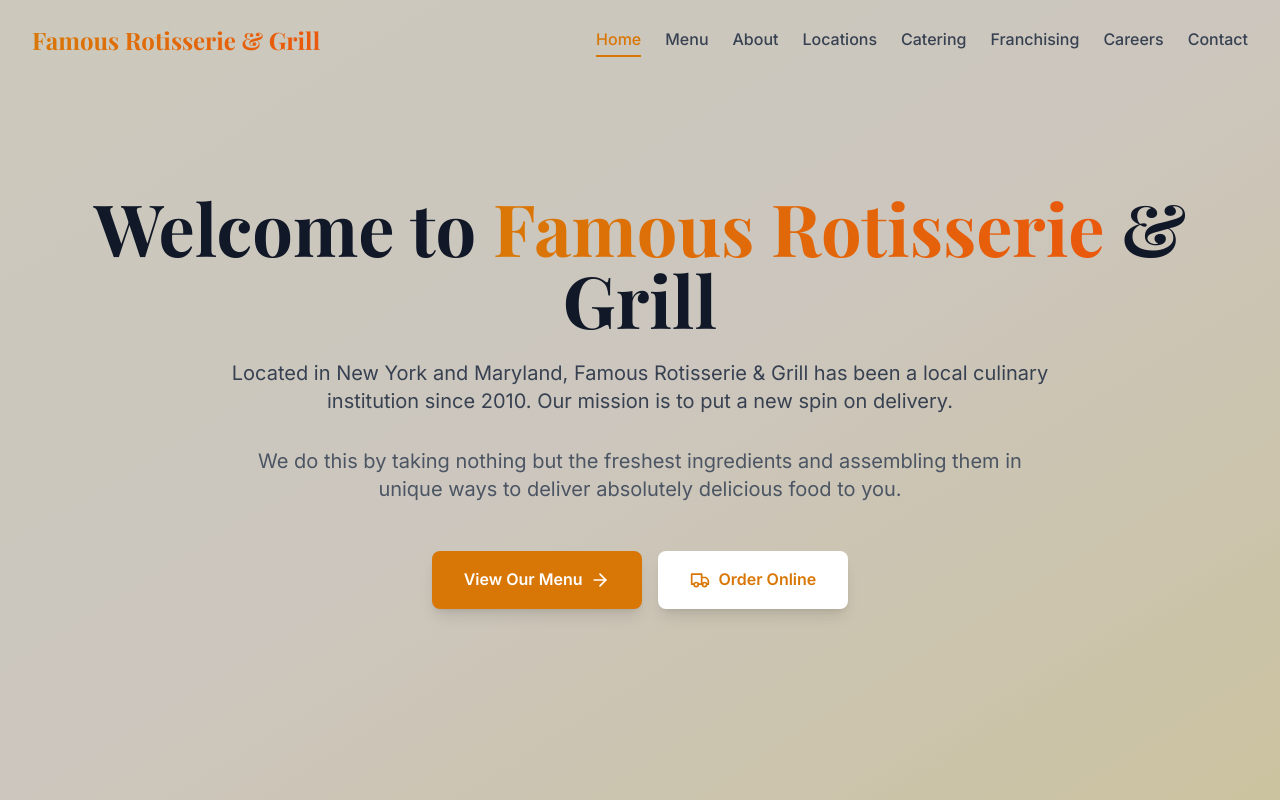
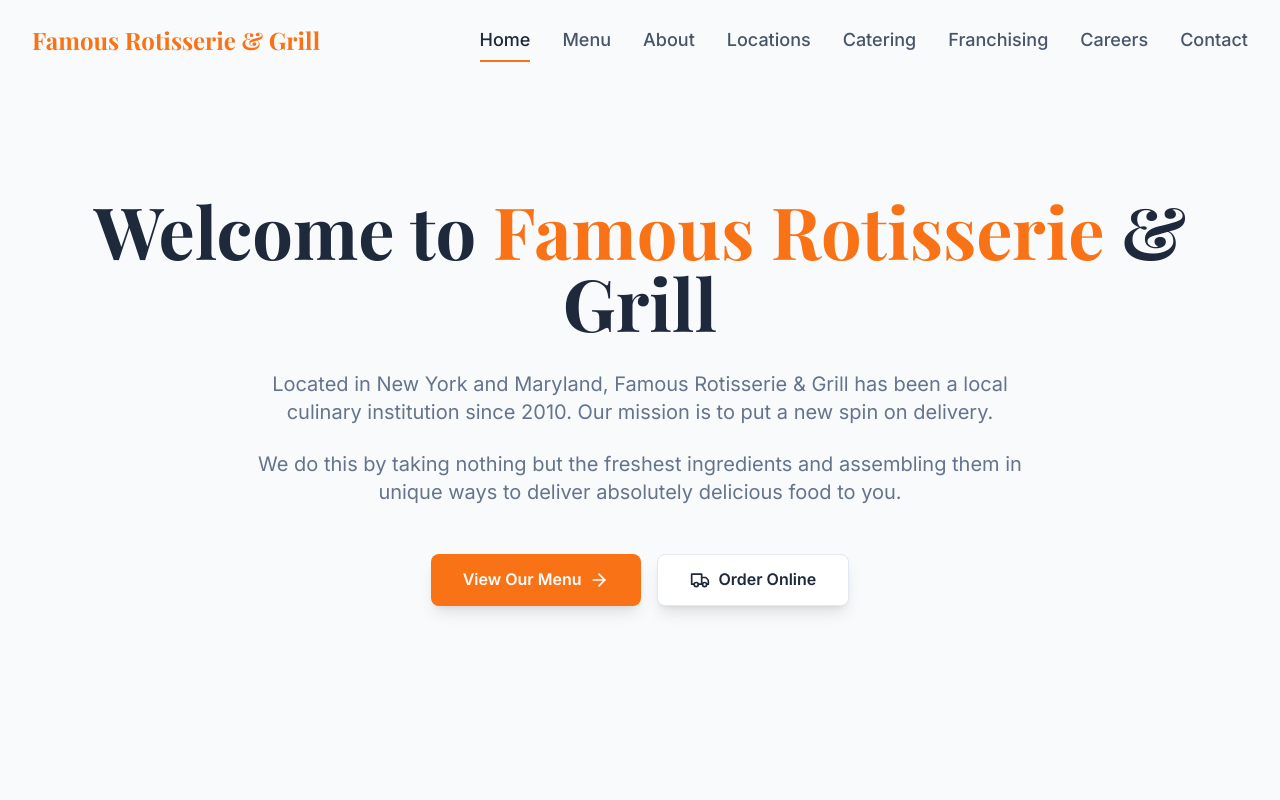
Before and after one commit to patriotsbreeze/famous-rotisserie, a React (Create React App) app: page / in a window 1280 px wide. Shown: the top 800 px of the page. Built offline with nearby package versions, Linux system fonts and the light colour scheme.

Commit message:
v1.18
- now scrolls to the top
- ui changes on homepage

```diff
--- a/src/App.js
+++ b/src/App.js
@@ -1,8 +1,8 @@
 import React from 'react';
 import { Routes, Route } from 'react-router-dom';
-import { Helmet } from 'react-helmet-async';
 import Navbar from './components/Navbar';
 import Footer from './components/Footer';
+import ScrollToTop from './components/ScrollToTop';
 import Home from './pages/Home';
 import Menu from './pages/Menu';
 import About from './pages/About';
@@ -15,12 +15,7 @@ import Careers from './pages/Careers';
 function App() {
   return (
     <div className="App">
-      <Helmet>
-        <title>Famous Rotisserie & Grill - Fresh Mexican Style Chicken</title>
-        <meta name="description" content="Famous Rotisserie & Grill - Fresh Mexican 'rostisado' style chicken in New York and Maryland. Delivery and takeout with fresh, locally-sourced ingredients since 2010." />
-        <link rel="canonical" href="https://famousrotisserie.com" />
-      </Helmet>
-
+      <ScrollToTop />
       <Navbar />
       <main>
         <Routes>
--- a/src/components/Navbar.js
+++ b/src/components/Navbar.js
@@ -32,7 +32,7 @@ const Navbar = () => {
       initial={{ y: -100 }}
       animate={{ y: 0 }}
       className={`fixed top-0 left-0 right-0 z-50 transition-all duration-300 ${
-        scrolled ? 'bg-white/95 backdrop-blur-md shadow-lg' : 'bg-transparent'
+        scrolled ? 'bg-white/95 backdrop-blur-md shadow-lg' : 'bg-brand-bg'
       }`}
     >
       <div className="container-custom">
@@ -41,29 +41,29 @@ const Navbar = () => {
           <Link to="/" className="flex items-center space-x-2">
             <motion.div
               whileHover={{ scale: 1.05 }}
-              className="text-2xl font-playfair font-bold text-gradient"
+              className="text-2xl font-playfair font-bold text-brand-orange"
             >
               Famous Rotisserie & Grill
             </motion.div>
           </Link>
 
           {/* Desktop Navigation */}
-          <div className="hidden lg:flex items-center space-x-6">
+          <div className="hidden lg:flex items-center space-x-8">
             {navItems.map((item) => (
               <Link
                 key={item.name}
                 to={item.path}
-                className={`relative font-medium transition-colors duration-300 ${
+                className={`relative font-medium transition-colors duration-300 text-lg ${
                   location.pathname === item.path
-                    ? 'text-amber-600'
-                    : 'text-gray-700 hover:text-amber-600'
+                    ? 'text-brand-dark'
+                    : 'text-slate-600 hover:text-brand-dark'
                 }`}
               >
                 {item.name}
                 {location.pathname === item.path && (
                   <motion.div
                     layoutId="activeTab"
-                    className="absolute -bottom-1 left-0 right-0 h-0.5 bg-amber-600"
+                    className="absolute -bottom-2 left-0 right-0 h-0.5 bg-brand-orange"
                   />
                 )}
               </Link>
@@ -73,7 +73,7 @@ const Navbar = () => {
           {/* Mobile Menu Button */}
           <button
             onClick={() => setIsOpen(!isOpen)}
-            className="lg:hidden p-2 rounded-lg hover:bg-gray-100 transition-colors"
+            className="lg:hidden p-2 rounded-lg hover:bg-slate-100 transition-colors"
           >
             {isOpen ? <X size={24} /> : <Menu size={24} />}
           </button>
--- /dev/null
+++ b/src/components/ScrollToTop.js
@@ -0,0 +1,14 @@
+import { useEffect } from 'react';
+import { useLocation } from 'react-router-dom';
+
+const ScrollToTop = () => {
+  const { pathname } = useLocation();
+
+  useEffect(() => {
+    window.scrollTo(0, 0);
+  }, [pathname]);
+
+  return null;
+};
+
+export default ScrollToTop;
--- a/src/pages/Home.js
+++ b/src/pages/Home.js
@@ -2,8 +2,7 @@ import React from 'react';
 import { Link } from 'react-router-dom';
 import { motion } from 'framer-motion';
 import { useInView } from 'react-intersection-observer';
-import { Helmet } from 'react-helmet-async';
-import { Star, Clock, MapPin, Phone, ArrowRight, ChevronDown, Truck, Leaf, ChefHat, Award, Heart } from 'lucide-react';
+import { Star, Clock, MapPin, Phone, ArrowRight, Truck, Leaf, ChefHat, Award, Heart } from 'lucide-react';
 import DoorDashLogo from '../components/DoorDashLogo';
 import UberEatsLogo from '../components/UberEatsLogo';
 
@@ -37,43 +36,37 @@ const Home = () => {
   ];
 
   return (
-    <div className="min-h-screen">
-      <Helmet>
-        <title>Famous Rotisserie & Grill - Fresh Mexican Style Chicken</title>
-        <meta name="description" content="Famous Rotisserie & Grill - Fresh Mexican 'rostisado' style chicken in New York and Maryland. Delivery and takeout with fresh, locally-sourced ingredients since 2010." />
-      </Helmet>
-
+    <div className="min-h-screen bg-brand-bg">
       {/* Hero Section */}
-      <section className="relative min-h-screen flex items-center justify-center bg-gradient-to-br from-amber-50 via-orange-50 to-amber-100 overflow-hidden">
-        <div className="absolute inset-0 bg-black opacity-20"></div>
-        <div className="container-custom relative z-10 text-center pt-16 sm:pt-0">
+      <section className="relative min-h-screen flex items-center justify-center">
+        <div className="container-custom relative z-10 text-center py-20">
           <motion.div
             initial={{ opacity: 0, y: 30 }}
             animate={{ opacity: 1, y: 0 }}
             transition={{ duration: 1 }}
           >
-            <h1 className="text-4xl sm:text-5xl lg:text-7xl font-playfair font-bold text-gray-900 mb-6">
-              Welcome to <span className="text-gradient">Famous Rotisserie</span> & Grill
+            <h1 className="text-5xl sm:text-6xl lg:text-7xl font-playfair font-bold text-brand-dark mb-8">
+              Welcome to <span className="text-brand-orange">Famous Rotisserie</span> & Grill
             </h1>
-            <p className="text-lg md:text-xl text-gray-700 max-w-4xl mx-auto mb-8 leading-relaxed">
-              Located in New York and Maryland, Famous Rotisserie & Grill has been a local
-              culinary institution since 2010. Our mission is to put a new spin on delivery.
+            <p className="text-lg md:text-xl text-slate-500 max-w-3xl mx-auto mb-6 leading-relaxed">
+              Located in New York and Maryland, Famous Rotisserie & Grill has been a local culinary
+              institution since 2010. Our mission is to put a new spin on delivery.
             </p>
-            <p className="text-lg md:text-xl text-gray-600 max-w-3xl mx-auto mb-12 leading-relaxed">
-              We do this by taking nothing but the freshest ingredients and assembling them
-              in unique ways to deliver absolutely delicious food to you.
+             <p className="text-lg md:text-xl text-slate-500 max-w-3xl mx-auto mb-12 leading-relaxed">
+              We do this by taking nothing but the freshest ingredients and assembling them in
+              unique ways to deliver absolutely delicious food to you.
             </p>
             <div className="flex flex-col sm:flex-row gap-4 justify-center">
-              <a
-                href="/menu"
-                className="bg-amber-600 text-white hover:bg-amber-700 font-semibold py-4 px-8 rounded-lg transition-all duration-300 transform hover:scale-105 shadow-lg flex items-center justify-center gap-2"
+              <Link
+                to="/menu"
+                className="bg-brand-orange text-white hover:bg-orange-600 font-semibold py-3 px-8 rounded-lg transition-all duration-300 transform hover:scale-105 shadow-lg flex items-center justify-center gap-2"
               >
                 View Our Menu
                 <ArrowRight size={20} />
-              </a>
+              </Link>
               <Link
                 to="/locations"
-                className="bg-white text-amber-600 hover:bg-gray-100 font-semibold py-4 px-8 rounded-lg transition-all duration-300 transform hover:scale-105 shadow-lg flex items-center justify-center gap-2"
+                className="bg-white text-brand-dark hover:bg-slate-100 font-semibold py-3 px-8 rounded-lg transition-all duration-300 transform hover:scale-105 shadow-lg flex items-center justify-center gap-2 border border-slate-200"
               >
                 <Truck size={20} />
                 Order Online
--- a/tailwind.config.js
+++ b/tailwind.config.js
@@ -30,7 +30,10 @@ module.exports = {
           700: '#a16207',
           800: '#854d0e',
           900: '#713f12',
-        }
+        },
+        'brand-dark': '#1e293b',
+        'brand-orange': '#f97316',
+        'brand-bg': '#f8fafc',
       },
       fontFamily: {
         'playfair': ['Playfair Display', 'serif'],
```
